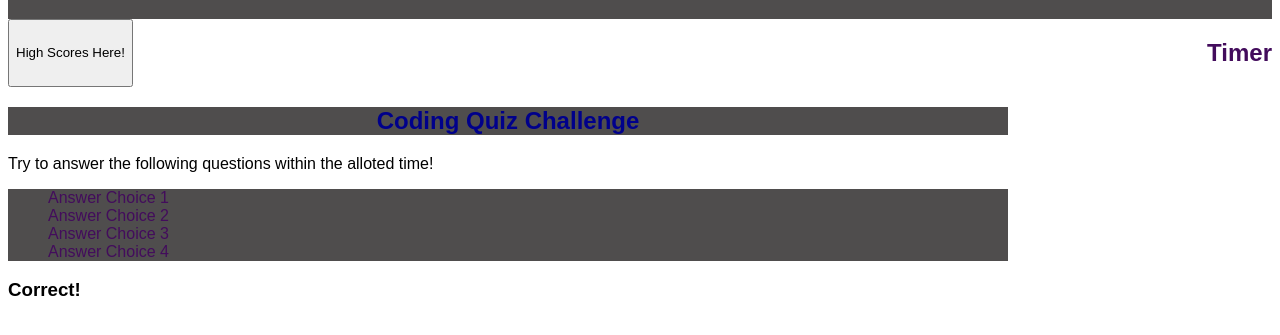
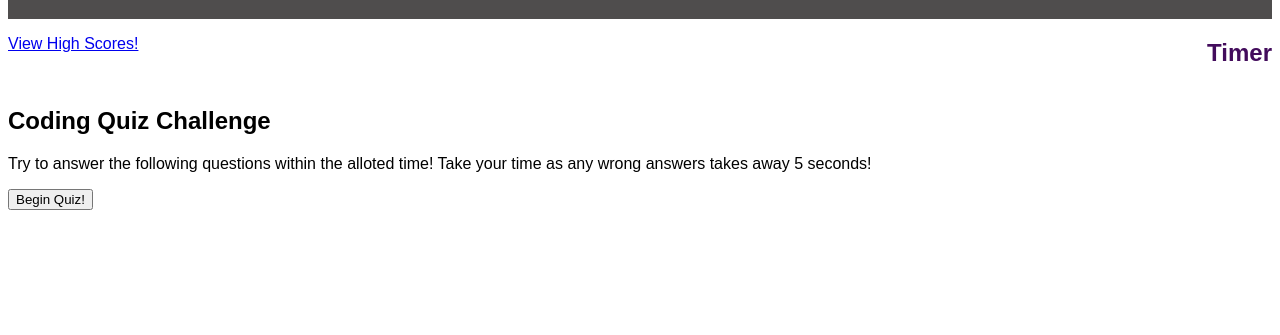
Before and after one commit to ChucktownTiger/Challenge4, a plain HTML site: page index.html in a window 1280 px wide. Shown: the part 69-404 px from the top of the page. Drawn offline with Linux system fonts and the light colour scheme.

Commit message:
more HTML work

```diff
--- a/index.html
+++ b/index.html
@@ -12,26 +12,25 @@
         <h1>Quiz time!</h1>
     </header>
     <section class="top">
-        <button class="high-score">High Scores Here!</button>
         <div>
-            <h2>Timer</h2>
+            <p><a href="./highscores.html" id="high-scores">View High Scores! </a> </p>
+        </div>
+        <div>
+            <h2 id="time-left">Timer</h2>
         </div>
     </section>
-    <section class="question-block">
-        <h2 class="question">
+    <section id="quiz-start-page">
+        <h2>
             Coding Quiz Challenge
         </h2>
-        <p>Try to answer the following questions within the alloted time!</p>
-        <ul class="choices">
-            <li>Answer Choice 1</li>
-            <li>Answer Choice 2</li>
-            <li>Answer Choice 3</li>
-            <li>Answer Choice 4</li>
-        </ul>
-        <h3 class="answer result">
-            Correct!
-        </h3>
+        <p>Try to answer the following questions within the alloted time!
+            Take your time as any wrong answers takes away 5 seconds!
+        </p>
+        <button type="button" class="buttonstyling" id="startbutton"> Begin Quiz!</button>
+    </section class="question-class" id="question-id">
     </section>
+
+
 
 
 
```
Also changed, not shown: highscores.html (added).
